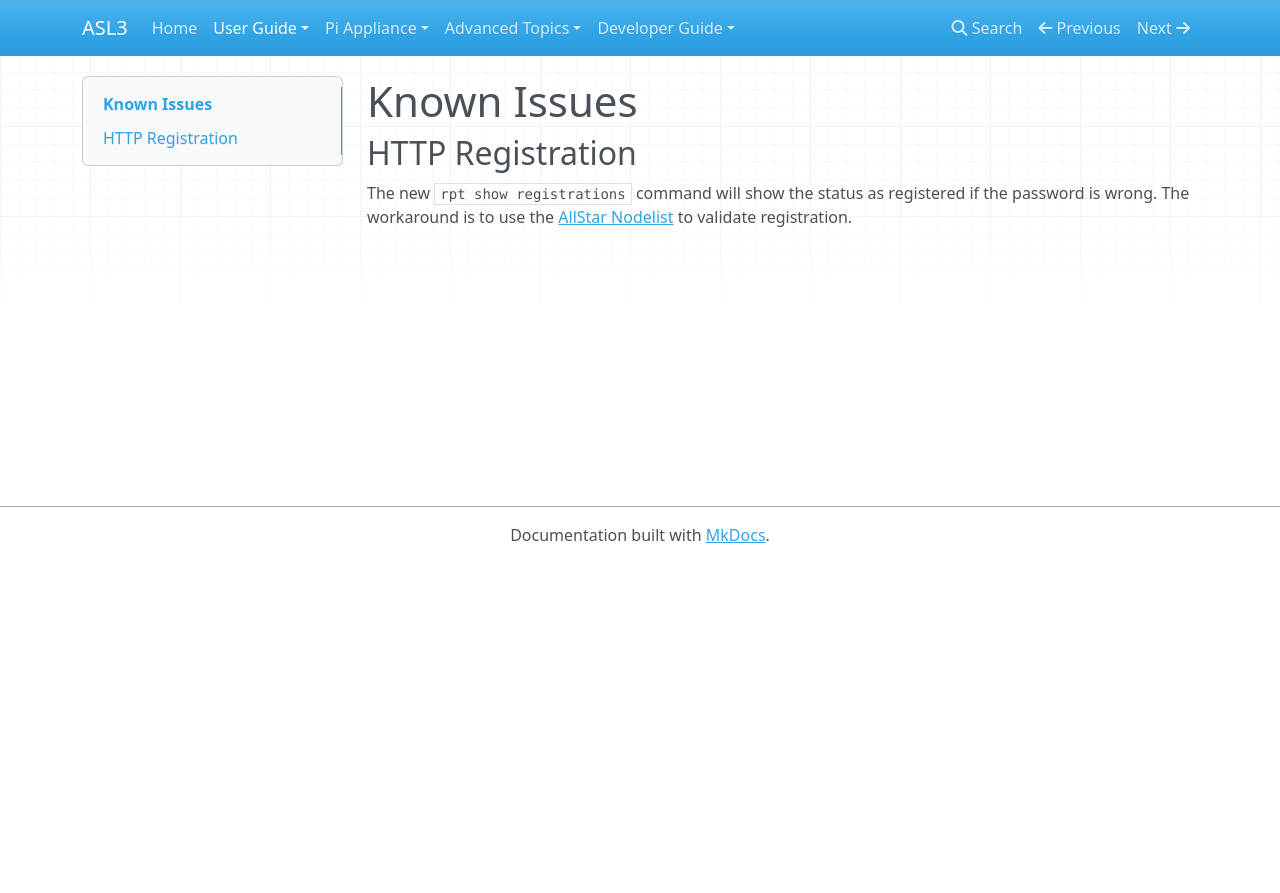
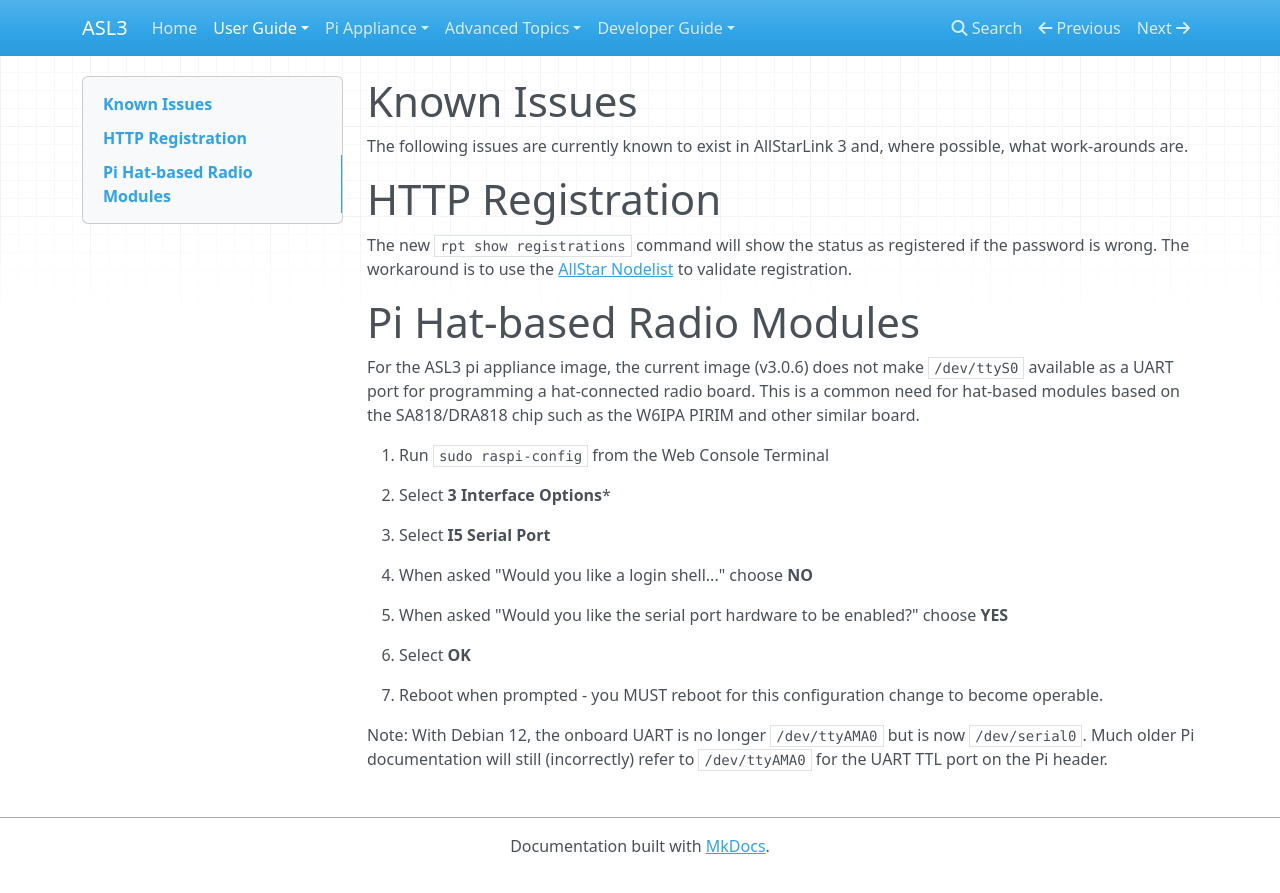
Before and after one commit to AllStarLink/ASL3-Manual, an MkDocs documentation site: the page built from docs/user-guide/known-issues.md, in a window 1280 px wide. Shown: the top 893 px of the page. Built offline with MkDocs 1.6.1, drawn with Linux system fonts in a browser that asks for light colours; nearby versions of some CDN libraries.

Commit message:
add known issue for hat-based radio modules

```diff
--- a/docs/user-guide/known-issues.md
+++ b/docs/user-guide/known-issues.md
@@ -1,5 +1,33 @@
 # Known Issues
+The following issues are currently known to exist in AllStarLink 3 and,
+where possible, what work-arounds are.
 
-## HTTP Registration
+# HTTP Registration
 
 The new `rpt show registrations` command will show the status as registered if the password is wrong. The workaround is to use the [AllStar Nodelist](https://allstarlink.org/nodelist) to validate registration.
+
+# Pi Hat-based Radio Modules
+For the ASL3 pi appliance image, the current image (v3.0.6) does not make
+`/dev/ttyS0` available as a UART port for programming a hat-connected
+radio board. This is a common need for hat-based modules based on the
+SA818/DRA818 chip such as the W6IPA PIRIM and other similar board.
+
+1. Run `sudo raspi-config` from the Web Console Terminal
+
+2. Select **3 Interface Options***
+
+3. Select **I5 Serial Port**
+
+4. When asked "Would you like a login shell..." choose **NO**
+
+5. When asked "Would you like the serial port hardware to be enabled?" choose **YES**
+
+6. Select **OK**
+
+7. Reboot when prompted - you MUST reboot for this configuration change
+to become operable.
+
+Note: With Debian 12, the onboard UART is no longer `/dev/ttyAMA0`
+but is now `/dev/serial0`. Much older Pi documentation will still
+(incorrectly) refer to `/dev/ttyAMA0` for the UART TTL port on the
+Pi header.
```
